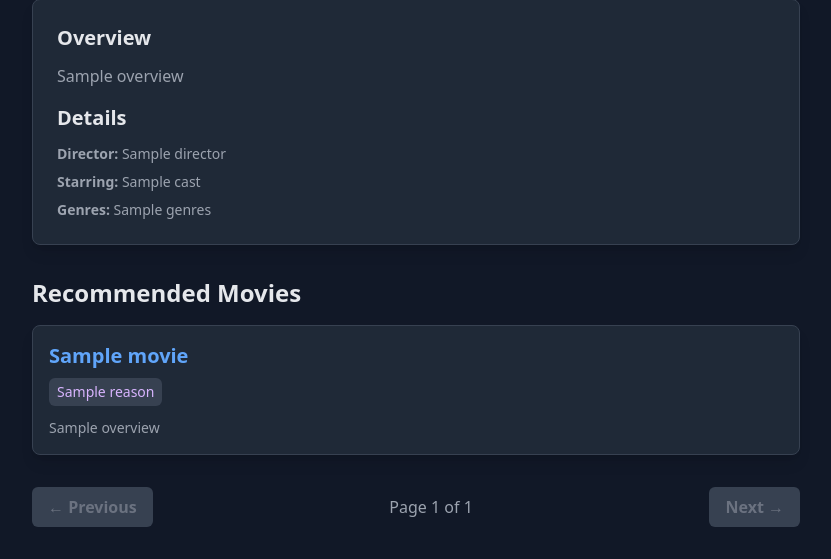
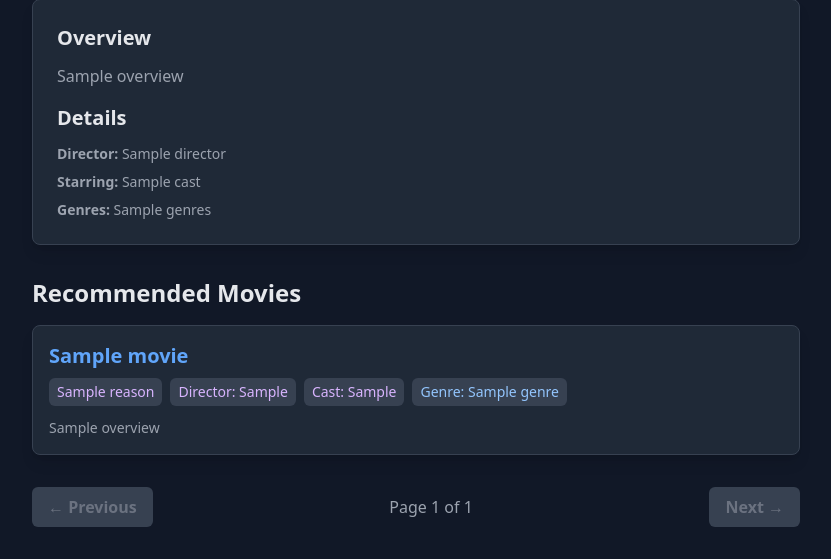
Before and after one commit to MichaelFirstAC/MovieCatalog, a Flask app: template templates/index.html in a window 1280 px wide. Shown: the part 703-1262 px from the top of the page, without its empty margins (224-1055 px from the left). Run offline with Flask 3, Linux system fonts and the light colour scheme; the template is opened without the code that fills it: most values are stand-ins (such as "Sample title", 1, 10 or a date in 2020); parts of the project's set-up code (start-up, migrations or seed data) failed here and were passed over; some libraries are stand-ins or nearby versions.

Commit message:
added feature of genre clicking in the movie + comments

```diff
--- a/app.py
+++ b/app.py
@@ -34,6 +34,7 @@
         # Format the data for the template
         recommendations_data = []
         for _, movie in top_20.iterrows():
+            # For list pages, the "reason" is just the quality score
             recommendations_data.append({
                 'title': movie['title'],
                 'overview': movie['overview'],
@@ -311,11 +312,10 @@
 
     # --- Smarter Search Logic ---
     # 1. Try for a direct, case-insensitive match first.
-    # This fixes the "Unleashed" bug where clicking a button leads back to the same page.
     exact_matches = movies[movies['title'].str.lower() == user_input.lower()]
 
     if len(exact_matches) == 1:
-        # Case 1: Perfect match found. Proceed directly to recommendations.
+        # Case 1: Perfect match found.
         matching_movies = exact_matches
 
     elif len(exact_matches) > 1:
@@ -337,8 +337,7 @@
             return render_template('index.html', matches=matching_movies['title'].tolist(),
                                           all_genres=ALL_GENRES_LIST, page_context=source_context)
 
-        # Case 3c: Exactly one partial match found. Proceed to recommendations.
-        # 'matching_movies' is now set, and the code will flow to 'Case C' below.
+        # Case 3c: Exactly one partial match found.
 
     # --- Case C: Success (Exactly one movie was found) ---
     try:
@@ -365,54 +364,42 @@
         }
 
         # --- Get Similarity Scores ---
-        # Get the similarity scores for this movie against all other movies
         sim_scores = list(enumerate(cosine_sim[idx]))
-        # Sort by score (descending)
         sim_scores = sorted(sim_scores, key=lambda x: x[1], reverse=True)
-        # Get the top 10, skipping [0] (which is the movie itself)
         sim_scores = sim_scores[1:11]
-        # Get the indices of the top 10 movies
         movie_indices = [i[0] for i in sim_scores]
 
         # --- Build Recommendation List with Explanations ---
         recommendations_data = []
         for i in movie_indices:
             rec_movie = movies.iloc[i]
-            reasons = [] # To store "why" it's recommended
 
-            # Find common features between source and recommended movie
+            # Find common features as lists
             common_director = list(source_features['director'].intersection(set(rec_movie['director'])))
-            if common_director:
-                reasons.append(f"Director: {', '.join(common_director)}")
+            common_cast = list(source_features['cast'].intersection(set(rec_movie['cast'])))
+            common_genres = list(source_features['genres'].intersection(set(rec_movie['genres'])))
 
-            common_cast = list(source_features['cast'].intersection(set(rec_movie['cast'])))
-            if common_cast:
-                reasons.append(f"Cast: {', '.join(common_cast)}")
+            # Check if we found any common features at all
+            has_reasons = any([common_director, common_cast, common_genres])
 
-            common_genres = list(source_features['genres'].intersection(set(rec_movie['genres'])))
-            if common_genres:
-                reasons.append(f"Genre: {', '.join(common_genres)}")
-
-            # Create the final reason string
-            final_reason = " | ".join(reasons)
-            if not final_reason:
-                final_reason = "Similar keywords or plot." # Fallback
-
-            # Add the recommended movie to our list
+            # Instead of one 'reason' string, pass separate keys to the template.
+            # This gives the HTML template more control over how to display them.
             recommendations_data.append({
                 'title': rec_movie['title'],
                 'overview': rec_movie['overview'],
-                'reason': final_reason
+                'reason_director': common_director, # Pass the list of common directors
+                'reason_cast': common_cast,     # Pass the list of common cast members
+                'reason_genres': common_genres,   # Pass the list of common genres (for clickable links)
+                'reason_fallback': not has_reasons # True if no reasons were found
             })
 
-        # Render the template, passing both the source movie's details
-        # and the new list of recommendations.
+        # Render the template
         return render_template(
             'index.html',
             source_movie_details=source_movie_details,
             recommendations_data=recommendations_data,
             all_genres=ALL_GENRES_LIST,
-            page_context=source_context  # <-- Pass the *original* context back
+            page_context=source_context  # Pass the *original* context back
         )
 
     except Exception as e:
--- a/templates/index.html
+++ b/templates/index.html
@@ -4,9 +4,7 @@
     <meta charset="UTF-8">
     <meta name="viewport" content="width=device-width, initial-scale=1.0">
     <title>Movie Recommender</title>
-
     <script src="https://cdn.tailwindcss.com"></script>
-
     <style>
         .genre-button { transition: all 0.2s ease; }
         .movie-card-title { transition: all 0.2s ease; }
@@ -23,19 +21,17 @@
     <div class="max-w-3xl mx-auto">
 
         <div class="text-center mb-8">
-
             <a href="{% if page_context == 'catalog' %}/catalog{% elif page_context == 'top100' %}/top100{% else %}/{% endif %}">
                 <h1 class="text-4xl font-extrabold text-transparent bg-clip-text bg-gradient-to-r from-blue-400 to-purple-500 mb-2">
-
                     {% if page_context == 'catalog' %}
                         Movie Catalog
                     {% elif page_context == 'top100' %}
                         Top 100 Movies
-                    {% else %} Movie Recommender
+                    {% else %}
+                        Movie Recommender
                     {% endif %}
                 </h1>
             </a>
-
             <p class="text-lg text-gray-400">
                 {% if page_context == 'catalog' %}
                     Browse all movies in our collection, sorted by quality.
@@ -64,13 +60,15 @@
                 </div>
             </form>
         </div>
-        {% endif %} {% if all_genres %}
+        {% endif %}
+
+
+        {% if all_genres %}
         <div class="mb-8">
             <h2 class="text-2xl font-bold mb-4 text-center">Or Browse by Genre</h2>
             <div class="flex flex-wrap justify-center gap-2">
 
                 {% for genre in all_genres %}
-
                     {% if page_context == 'catalog' %}
                         <a href="/catalog/genre/{{ genre }}"
                            class="genre-button bg-gray-700 hover:bg-gray-600 text-gray-200 font-medium py-2 px-3 rounded-md transition duration-200">
@@ -89,9 +87,14 @@
                             {{ genre.capitalize() }}
                         </a>
                     {% endif %}
-                {% endfor %} </div>
+                {% endfor %}
+
+            </div>
         </div>
-        {% endif %} {% if error %}
+        {% endif %}
+
+
+        {% if error %}
             <div class="bg-red-800 border border-red-700 text-red-100 px-4 py-3 rounded-md mb-6" role="alert">
                 <strong class="font-bold">Oops!</strong>
                 <span class="block sm:inline">{{ error }}</span>
@@ -147,7 +150,6 @@
                 <div class="space-y-4">
                     {% for movie in recommendations_data %}
                         <div class="bg-gray-800 rounded-lg p-4 border border-gray-700 shadow-lg">
-
                             <form action="/recommend" method="POST" class="mb-2">
                                 <input type="hidden" name="source_context" value="{{ page_context | default('home') }}">
                                 <button type="submit" name="movie_title" value="{{ movie.title }}"
@@ -156,15 +158,55 @@
                                 </button>
                             </form>
 
-                            <p class="text-sm font-medium text-purple-300 bg-gray-700 px-2 py-1 rounded-md inline-block mb-3">
-                                {{ movie.reason }}
-                            </p>
+                            <div class="flex flex-wrap gap-2 items-center mb-3">
 
+                                {% if movie.reason %}
+                                    <span class="text-sm font-medium text-purple-300 bg-gray-700 px-2 py-1 rounded-md inline-block">
+                                        {{ movie.reason }}
+                                    </span>
+                                {% endif %}
+
+                                {% if movie.reason_director %}
+                                    <span class="text-sm font-medium text-purple-300 bg-gray-700 px-2 py-1 rounded-md inline-block">
+                                        Director: {{ movie.reason_director | join(', ') }}
+                                    </span>
+                                {% endif %}
+
+                                {% if movie.reason_cast %}
+                                    <span class="text-sm font-medium text-purple-300 bg-gray-700 px-2 py-1 rounded-md inline-block">
+                                        Cast: {{ movie.reason_cast | join(', ') }}
+                                    </span>
+                                {% endif %}
+
+                                {% if movie.reason_genres %}
+                                    {% for genre in movie.reason_genres %}
+                                        {% if page_context == 'catalog' %}
+                                            <a href="/catalog/genre/{{ genre }}" class="text-sm font-medium text-blue-300 bg-gray-700 px-2 py-1 rounded-md inline-block hover:bg-gray-600 hover:underline">
+                                                Genre: {{ genre.capitalize() }}
+                                            </a>
+                                        {% elif page_context == 'top100' %}
+                                            <a href="/top100/genre/{{ genre }}" class="text-sm font-medium text-blue-300 bg-gray-700 px-2 py-1 rounded-md inline-block hover:bg-gray-600 hover:underline">
+                                                Genre: {{ genre.capitalize() }}
+                                            </a>
+                                        {% else %} <a href="/genre/{{ genre }}" class="text-sm font-medium text-blue-300 bg-gray-700 px-2 py-1 rounded-md inline-block hover:bg-gray-600 hover:underline">
+                                                Genre: {{ genre.capitalize() }}
+                                            </a>
+                                        {% endif %}
+                                    {% endfor %}
+                                {% endif %}
+
+                                {% if movie.reason_fallback %}
+                                     <span class="text-sm font-medium text-purple-300 bg-gray-700 px-2 py-1 rounded-md inline-block">
+                                        Similar keywords or plot.
+                                    </span>
+                                {% endif %}
+                            </div>
                             <p class="text-gray-400 text-sm">
                                 {{ movie.overview[:250] }}{% if movie.overview|length > 250 %}...{% endif %}
                             </p>
                         </div>
-                    {% endfor %} </div>
+                    {% endfor %}
+                </div>
             </div>
 
             {% if total_pages %}
@@ -197,5 +239,10 @@
                 {% endif %}
 
             </div>
-            {% endif %} {% endif %} </div> </body>
+            {% endif %}
+
+        {% endif %}
+
+    </div>
+</body>
 </html>
```
